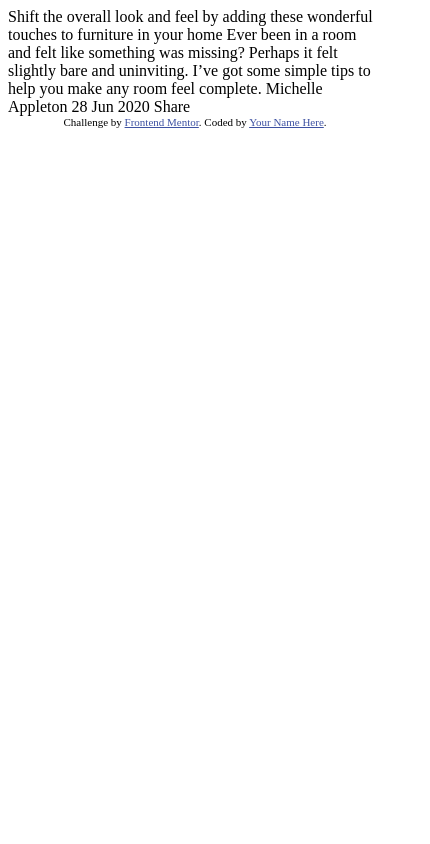
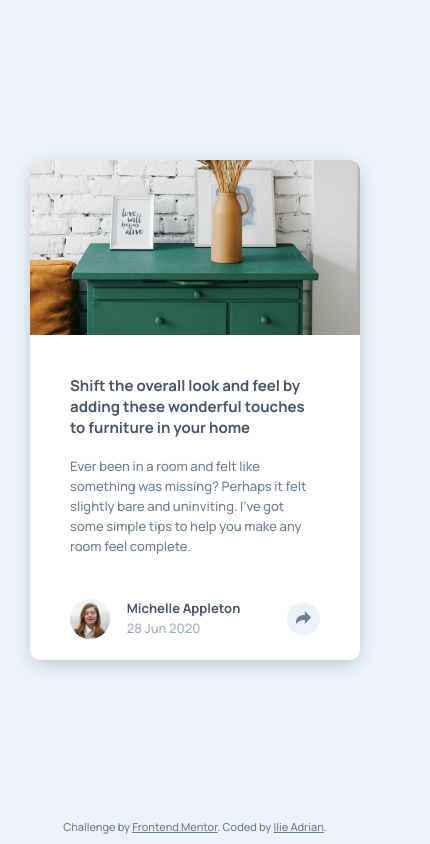
Before and after one commit to ilieadrian/articlePreviewComponent, a plain HTML site: page index.html in a window 390 px wide. Shown: the whole page, 430 px wide, since content can reach past the window. Drawn offline with Linux system fonts and the light colour scheme.

Commit message:
added javascript class toggle, web version ready, 50% mobile version ready

```diff
--- a/index.html
+++ b/index.html
@@ -3,34 +3,76 @@
 <head>
   <meta charset="UTF-8">
   <meta name="viewport" content="width=device-width, initial-scale=1.0"> <!-- displays site properly based on user's device -->
+  <link rel="icon" type="image/png" sizes="32x32" href="./images/favicon-32x32.png">
+  <link href="https://fonts.googleapis.com/css2?family=Manrope:wght@500;700;800&display=swap" rel="stylesheet">
+  <link rel="stylesheet" href="./scss/styles.css">
 
-  <link rel="icon" type="image/png" sizes="32x32" href="./images/favicon-32x32.png">
+  <link
+      rel="stylesheet"
+      href="https://use.fontawesome.com/releases/v5.9.0/css/all.css"
+      integrity="sha384-i1LQnF23gykqWXg6jxC2ZbCbUMxyw5gLZY6UiUS98LYV5unm8GWmfkIS6jqJfb4E"
+      crossorigin="anonymous"
+    />
 
-  <title>Frontend Mentor | Article preview component</title>
+  <title>Frontend Mentor | Article preview component - coded by ilieadrian.com</title>
 
-  <!-- Feel free to remove these styles or customise in your own stylesheet 👍 -->
-  <style>
-    .attribution { font-size: 11px; text-align: center; }
-    .attribution a { color: hsl(228, 45%, 44%); }
-  </style>
 </head>
 <body>
 
-  Shift the overall look and feel by adding these wonderful
-  touches to furniture in your home
+  <!-- https://www.frontendmentor.io/solutions/article-preview-using-basicvanilla-html-css-and-js-OEMfa4GB6 -->
 
-  Ever been in a room and felt like something was missing? Perhaps
-  it felt slightly bare and uninviting. I’ve got some simple tips
-  to help you make any room feel complete.
+  <div class="component">
+    <div class="thumbnail">
+      <img src="./images/drawers.jpg" alt="Article featured image">
+    </div>
 
-  Michelle Appleton
-  28 Jun 2020
+    <div class="component-content">
+      <h1 class="article-title" id="article-title">
+        Shift the overall look and feel by adding these wonderful
+        touches to furniture in your home
+      </h1>
+      <p class="article-content">Ever been in a room and felt like something was missing? Perhaps
+        it felt slightly bare and uninviting. I’ve got some simple tips
+        to help you make any room feel complete.</p>
 
-  Share
+
+      <div class="article-footer">
+          <img class="article-avatar" src="./images/avatar-michelle.jpg" alt="Person">
+          <div class="date-author-wrapper">
+            <p class="article-author">Michelle Appleton</p>
+            <p class="article-date">28 Jun 2020</p>
+          </div>
+        <div class="share-icon" id="share-icon">
+          <svg xmlns="http://www.w3.org/2000/svg" width="15" height="13"><path fill="#6E8098" transform="translate(9, 9)" d="M15 6.495L8.766.014V3.88H7.441C3.33 3.88 0 7.039 0 10.936v2.049l.589-.612C2.59 10.294 5.422 9.11 8.39 9.11h.375v3.867L15 6.495z"/></svg>
+        </div>
+    </div>
+
+    <div class="sharing-links" id="links">
+      <p>share</p>
+      <i class="fab fa-facebook-square"></i>
+      <i class="fab fa-twitter"></i>
+      <i class="fab fa-pinterest"></i>
+    </div>
+    </div>
+  </div>
+
+
 
   <div class="attribution">
     Challenge by <a href="https://www.frontendmentor.io?ref=challenge" target="_blank">Frontend Mentor</a>.
-    Coded by <a href="#">Your Name Here</a>.
+    Coded by <a href="https://www.ilieadrian.com">Ilie Adrian</a>.
   </div>
+
+  <script>
+    let shareIcon = document.getElementById('share-icon');
+    let shareLinks = document.getElementById('links');
+
+    shareIcon.addEventListener('click', () => {
+      console.log('test');
+      shareIcon.classList.toggle("active");
+      links.classList.toggle('active')
+    })
+
+  </script>
 </body>
 </html>
--- /dev/null
+++ b/scss/_config.scss
@@ -0,0 +1,16 @@
+$desktop-width: 1440px;
+$mobile-width: 375px;
+$intermediate-width: 500px;
+$intermediate-width-2: 600px;
+$accent-color: hsl(217, 19%, 35%); //Very Dark Grayish Blue
+$desaturated-blue:hsl(214, 17%, 51%); //Desaturated Dark Blue:
+$grayish-blue: hsl(212, 23%, 69%); //Grayish Blue
+$background-color: hsl(210, 46%, 95%); // Light Grayish Blue
+
+@mixin easeOut {
+    transition: all 0.5s ease-out;
+}
+
+@mixin ease {
+    transition: all 0.2s ease-in;
+}
--- /dev/null
+++ b/scss/styles.scss
@@ -0,0 +1,208 @@
+@import 'config';
+
+@import url('https://fonts.googleapis.com/css2?family=Manrope:wght@500;700&display=swap');
+
+* {
+    padding: 0;
+    margin: 0;
+    box-sizing: border-box;
+}
+
+body {
+    overflow: hidden;
+    font-family: 'Manrope', sans-serif;
+    font-size: 13px;
+    background-color: $background-color;
+    height: 100vh;
+    width: 100%;
+    display: flex;
+    flex-direction: column;
+}
+
+.component {
+    display: flex;
+    margin: auto;
+    width: 730px;
+    height: 280px;
+    align-content: center;
+    background-color: #fff;
+    border-radius: 10px;
+    // overflow: hidden;
+    box-shadow:0px 5px 20px -5px $grayish-blue;
+    position: relative;
+
+    .thumbnail {
+        width: 40%;
+        img {
+            width: 100%;
+            height: 100%;
+            object-fit: cover;
+            border-top-left-radius: 10px;
+            border-bottom-left-radius: 10px;
+        }
+    }
+
+    .component-content {
+        width: 60%;
+        padding: 40px;
+
+        .article-title  {
+            font-size: 20px;
+            color: $accent-color;
+        }
+
+        .article-content {
+            font-weight: 200;
+            line-height: 20px;
+            margin: 18px 0;
+            color: $desaturated-blue;
+        }
+
+        .article-avatar {
+            border-radius: 50%;
+            width: 40px;
+            height: 40px;
+        }
+    }
+
+    .article-footer {
+        display: flex;
+        justify-content: space-between;
+        width: 100%;
+    }
+
+    .date-author-wrapper {
+        margin-left: -130px;
+
+        .article-author {
+            font-weight: 700;
+            color: $accent-color;
+            margin-bottom: 2px;
+        }
+
+        .article-date {
+            color: $grayish-blue;
+        }
+    }
+
+    .share-icon {
+        display: flex;
+        align-items: center;
+        justify-content: center;
+        cursor: pointer;
+        @include easeOut;
+
+        svg {
+            background-color: $background-color;
+            width: 33px;
+            height: 33px;
+            border-radius: 50%;
+            @include easeOut;
+        }
+    }
+
+    .share-icon.active {
+        @include easeOut;
+        svg {
+            background-color: $desaturated-blue;
+            @include easeOut;
+            path {
+                fill: #fff;
+            }
+        }
+    }
+
+    .sharing-links {
+        opacity: 0;
+        width: 250px;
+        height: 50px;
+        background-color: $accent-color;
+        color: #fff;
+        box-shadow:0px 5px 20px -5px $grayish-blue;
+        border-radius: 10px;
+        display: flex;
+        justify-content: space-around;
+        align-items: center;
+        padding: 20px 30px 20px 30px;
+        position: absolute;
+        top: 144px;
+        right: -70px;
+        z-index: 99;
+        @include easeOut;
+
+        &::after {
+                content: '';
+                position: absolute;
+                width: 16px;
+                height: 16px;
+                bottom: -8px;
+                background-color: hsl(217, 19%, 35%);
+                transform: rotate(45deg);
+                right: 117px;
+                @include easeOut;
+        }
+
+        p {
+            color: $grayish-blue;
+            text-transform: uppercase;
+            font-size: 14px;
+            letter-spacing: 4px;
+        }
+
+        i {
+            font-size: 24px;
+            cursor: pointer;
+        }
+    }
+
+    .sharing-links.active {
+        opacity: 1;
+    }
+}
+
+.attribution {
+    font-size: 11px;
+    text-align: center;
+    color: $desaturated-blue;
+    margin-bottom: 10px;
+}
+.attribution a {
+    color:$desaturated-blue;
+}
+
+@media screen and (max-width: 825px) {
+    .component {
+        flex-direction: column;
+        width: 330px;
+        height: 500px;
+
+        .thumbnail {
+            width: 100%;
+            height: 35%;
+            img {
+                border-top-left-radius: 10px;
+                border-top-right-radius: 10px;
+                border-bottom-left-radius: 0;
+            }
+        }
+
+        .component-content {
+            width: 100%;
+            height: 65%;
+        }
+
+        #article-title {
+            font-size: 15px;
+            color: $accent-color;
+        }
+
+        .article-content {
+            padding-bottom: 25px;
+        }
+
+        .date-author-wrapper {
+            margin-left: -30px;
+        }
+
+}
+}
```
Also changed, not shown: scss/styles.css (added), 2 other files.
